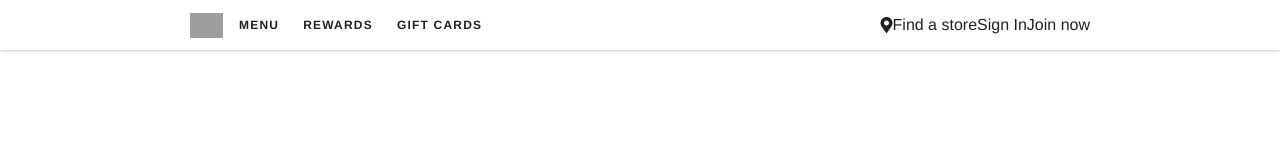
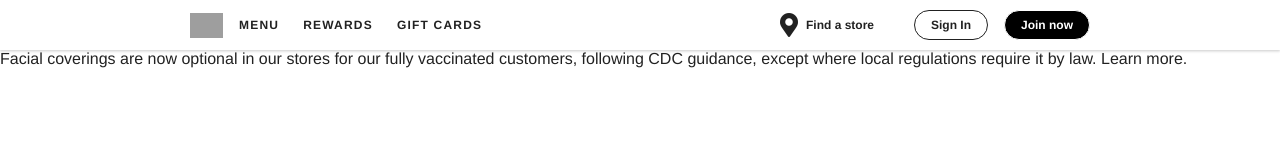
Before and after one commit to Soumili-Ghosh3/starbucks-clone, a plain HTML site: page index.html in a window 1280 px wide. Drawn offline with Linux system fonts and the light colour scheme; grey boxes are pictures that could not be loaded.

Commit message:
Changes made

```diff
--- a/index.html
+++ b/index.html
@@ -2,7 +2,7 @@
 <html>
     <head>
         <title> Starbucks Clone </title>
-        <link rel="stylesheet" href="//use.fontawesome.com/releases/v5.0.7/css/all.css" integrity="sha384-SZXxX4whJ79/gErwc0Yf+zWLeJdY/qpuqC4cAa9r0GUstPomtqpuNWT9wdPEn2fk" crossorigin="anonymous">
+        <link rel="stylesheet" href="https://use.fontawesome.com/releases/v5.0.7/css/all.css" integrity="sha384-SZXxX4whJ79/gErwc0Yf+zWLeJdY/qpuqC4cAa9r0GUstPomtqpuNWT9wdPEn2fk" crossorigin="anonymous">
         <link rel="stylesheet" href="style.css">
     </head>
 
@@ -35,8 +35,17 @@
                         Join now
                     </div>
                 </div>
-
             </div>
         </header>
+
+        <main>
+            <div class="main-container">
+                <section class="announcements">
+                    <span>
+                        Facial coverings are now optional in our stores for our fully vaccinated customers, following CDC guidance, except where local regulations require it by law. Learn more.
+                    </span>
+                </section>
+            </div>
+        </main>
     </body>
 </html>
--- a/style.css
+++ b/style.css
@@ -62,4 +62,49 @@ header {
 .find-store {
     display: flex;
     align-items: center;
+    font-size: 12px;
+    margin-right: 40px;
+    font-weight: 600;
+    display: flex;
+    align-items: center;
 }
+
+.find-store i {
+    padding-right: 8px;
+    font-size: 24px;
+    cursor: pointer;
+}
+
+.find-store:hover {
+    color: #008248;
+}
+
+.sign-in, .join-now {
+    padding: 7px 16px;
+    border: 1px solid;
+    border-radius: 50px;
+    font-weight: 600;
+    line-height: 1.2;
+    font-size: 12px;
+    cursor: pointer;
+}
+
+.sign-in {
+    margin-right: 16px;
+}
+
+.sign-in:hover {
+    background-color: rgba(0,0,0,0.06);
+    transition: all .2s ease;
+}
+
+.join-now {
+    background-color: black;
+    color: white;
+    transition: all .2s ease;
+}
+
+.join-now:hover {
+    background-color: rgba(0,0,0,0.7);
+    border-color: rgba(0,0,0,0.7);
+}
```
Also changed, not shown: main.css (added).
